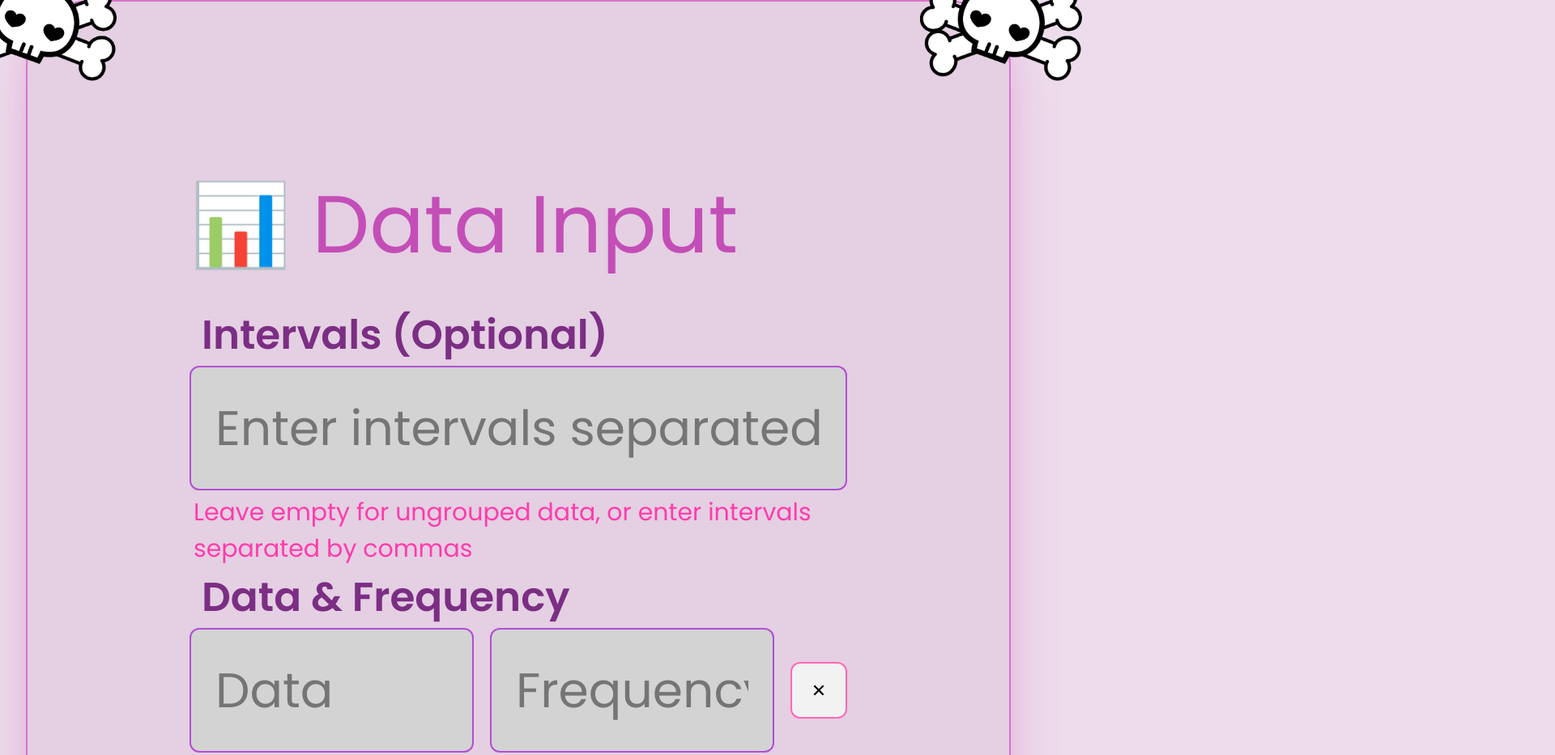
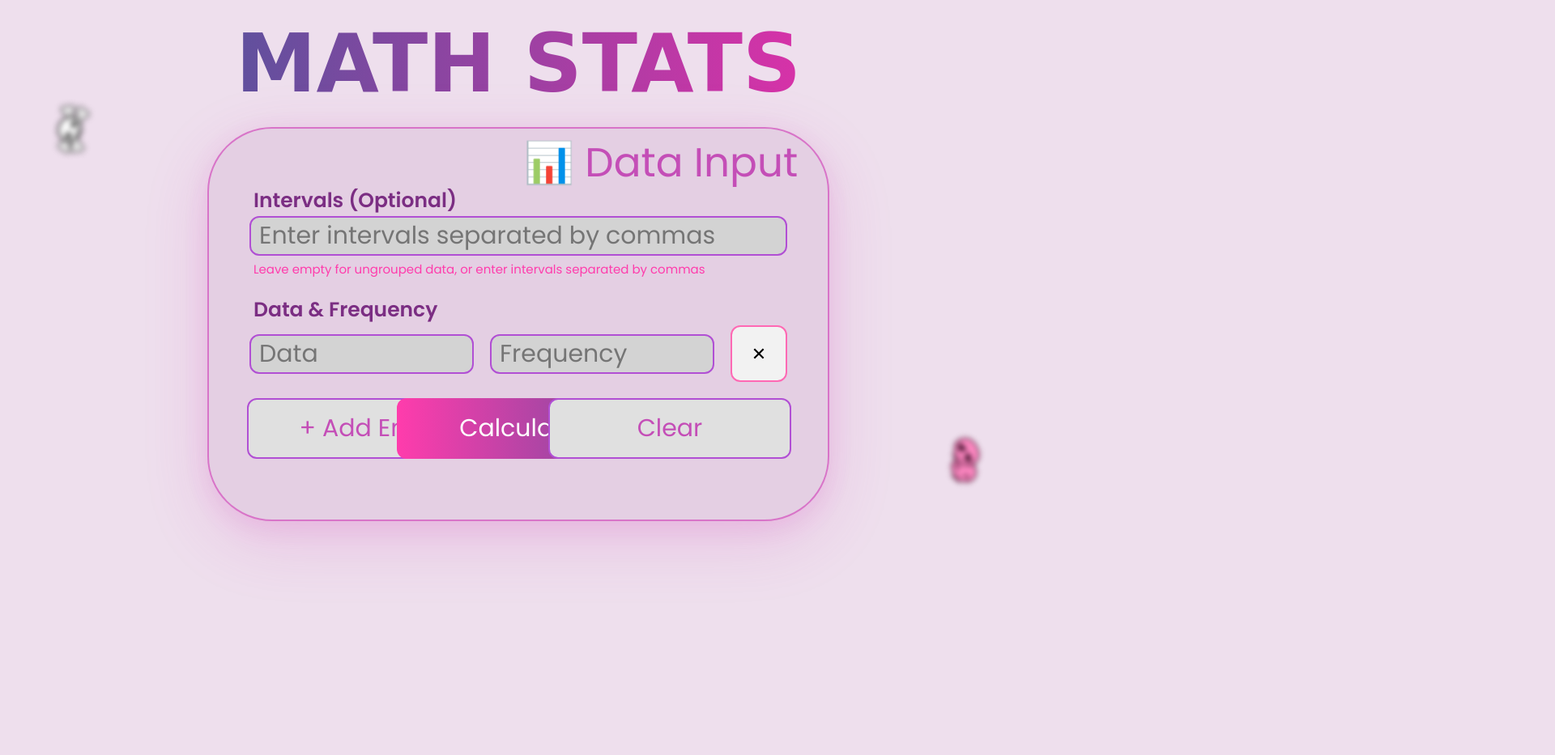
Before and after one commit to Gabriel114-ops/MathStats, a plain HTML site: page DataInput.html in a window 1280 px wide. Shown: the top 933 px of the page at 81% size, 1920 px wide, since content can reach past the window. After the commit the page ends 800 px from the top, so only its background shows below. Drawn offline with Linux system fonts and the light colour scheme.

Commit message:
Fixed DataInputPage.css animation and QoL improvements

```diff
--- a/DataInput.html
+++ b/DataInput.html
@@ -17,8 +17,8 @@
 
     <div class="card">
 
-         <img src="skull.png" class="skull left" alt="skull">
-        <img src="skull.png" class="skull right" alt="skull">
+        <img src="skull.png" class="skull left" alt="skull">
+        <img src="skull2.png" class="skull right" alt="skull">
 
         <div class="section-title">📊 Data Input</div>
 
@@ -73,7 +73,9 @@
         }
 
         addBtn.addEventListener("click", () => {
-            entriesContainer.appendChild(createRow());
+            const newRow = createRow();
+            entriesContainer.appendChild(newRow);
+            newRow.scrollIntoView({ behavior: "smooth", block: "start" });
         });
 
         entriesContainer.addEventListener("click", (event) => {
--- a/DataInputPage.css
+++ b/DataInputPage.css
@@ -7,19 +7,24 @@
 }
 
 body {
-    min-height: 100vh;
-    background: #EDDDEC;
-    display: flex;
-    justify-content: center;
-    align-items: center;
+    min-height: 100%;
+    margin-bottom: 75px;
+    overflow-x: hidden;
+    display: grid;
+    place-items: center;
+    background: #eedfed;
+    color: var(--accent);
+    animation: bgFade 0.3s ease-in-out forwards;
+    font-family: "Source Sans 3", sans-serif;
 }
 
 
 .title {
-    position: absolute;
     top: 15px;
+    margin-top: 20px;
+    margin-bottom: 20px;
     font-size: 100px;
-    font-family: 'Cinzel', serif;
+    font-family: cursive;
     font-weight: 600;
     background: linear-gradient(90deg, #60509D, #D732A8, #60509D);
     background-size: 200% 100%;
@@ -33,26 +38,30 @@ body {
 
 .skull {
     position: absolute;
-    width: 200px;
+    width: 50px;
     height: auto;
+    filter: blur(3px);
 }
 
 .skull.left {
-    left: -90px;
-    top: -30px;
+    left: 5%;
+    top: 18%;
+    animation: zoom 3s ease-in-out infinite;
 }
 
 .skull.right {
-    right: -90px;
-    top: -30px;
+    right: 5%;
+    top: 68%;
+    animation: zoom 4.5s ease-in-out infinite;
 }
 
 .card {
-    position: relative;
-    width: 95%;
-    max-width: 8000px;
+    top: 20% ;
+    width: 60%;
+    height: 100%;
+    max-height: 8000px;
     background: #e4cfe3;
-    padding: 200px;
+    padding: 50px;
     border-radius: 80px 80px 80px 80px;
     border: 2px solid rgba(209, 58, 183, 0.6);
     box-shadow:
@@ -62,27 +71,31 @@ body {
 }
 
 .section-title {
-    font-size: 100px;
+    position: absolute;
+    font-size: 50px;
     color: #c44eb7;
-    margin-bottom: 25px;
+    margin-bottom: 20px;
+    transform: translateX(100%) translateY(-60%);
+
 }
 
 label {
     display: block;
-    margin-left: 15px;
+    margin-top: 20px ;
+    margin-left: 5px;
     font-weight: 600;
     color: #7b2e83;
-    font-size: 50px;
+    font-size: 25px;
 }
 
 
 input {
     width: 100%;
-    padding: 30px;
+    padding-left: 10px;
     border-radius: 12px;
     border: 2px solid #b14fd4;
     background: #d3d3d3;
-    font-size: 60px;
+    font-size: 30px;
     outline: none;
 }
 
@@ -120,8 +133,8 @@ input:focus {
     top: 20px;
     left: -3px;
 
-    width: 1200px;
-    height: 150px;
+    width: 300px;
+    height: 75px;
 
     border-radius: 12px;
     border: 2px solid #b14fd4;
@@ -135,10 +148,11 @@ input:focus {
 .calc-btn {
     position: absolute;
     top: 20px;
-    left: 1200px;
+    left: 50%;
+    transform: translateX(-50%);
 
-    width: 990px;
-    height: 150px;
+    width: 300px;
+    height: 75px;
 
     border-radius: 12px;
     border: none;
@@ -159,8 +173,8 @@ input:focus {
     top: 20px;
     right: -5px;
 
-    width: 200px;
-    height: 150px;
+    width: 300px;
+    height: 75px;
 
     border-radius: 12px;
     border: 2px solid #b14fd4;
@@ -173,7 +187,7 @@ input:focus {
 
 .note {
     margin-left: 5px;
-    font-size: 30px;
+    font-size: 15px;
     margin-top: 5px;
     color: #ff3cac;
 }
@@ -188,3 +202,15 @@ input:focus {
     50% { transform: translateY(-20px); }
     100% { transform: translateY(0); }
 }
+
+@keyframes float2 {
+    0% { transform: translateY(0); }
+    50% { transform: translateY(-10px); }
+    100% { transform: translateY(0); }
+}
+
+@keyframes zoom {
+    0% { transform: scale(1) rotate(0deg); }
+    50% { transform: scale(1.25) rotate(360deg); }
+    100% { transform: scale(1) rotate(0deg); }
+}
```
Also changed, not shown: index.html (+2 -2 lines), mean.png (added).
